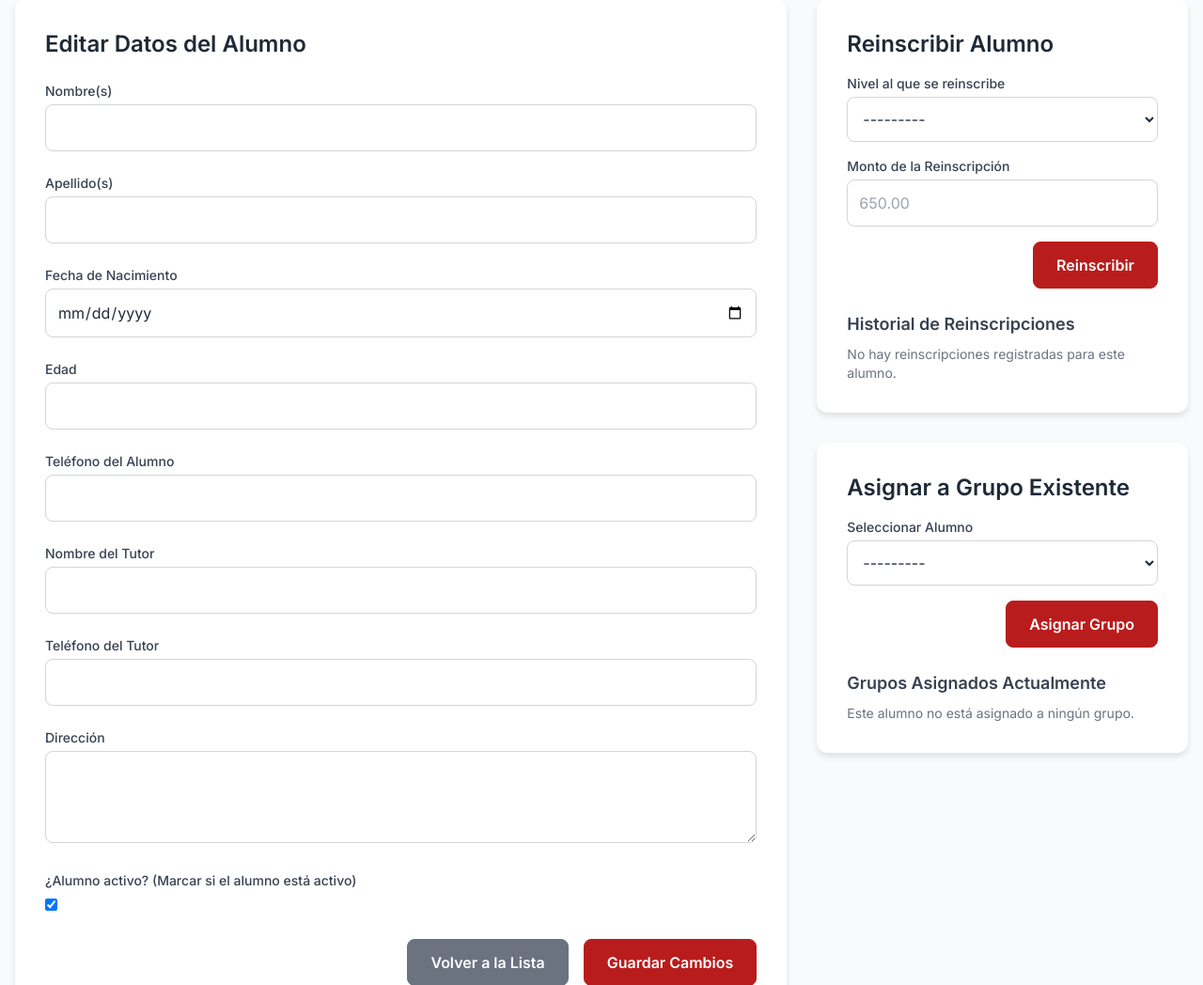
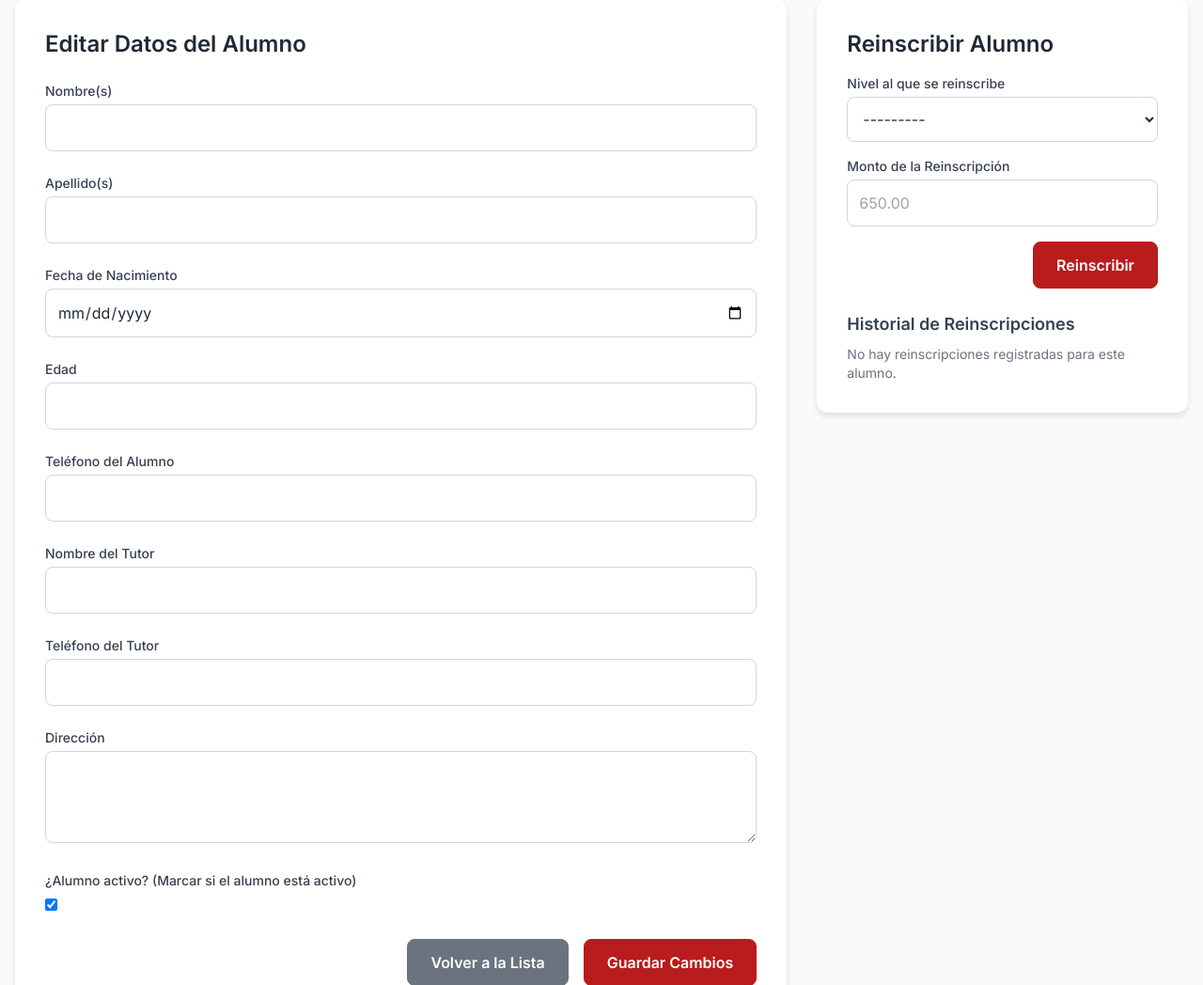
Before and after one commit to RVMiranda/CIA_APP, a Django app: template templates/alumnos/detalleAlumno.html in a window 1280 px wide. Shown: the part 193-1241 px from the top of the page at 94% size. Run offline with Django 3.2, Linux system fonts and the light colour scheme; the template is opened without the code that fills it: values that come from a table or form of the project are taken from there, others are empty; some libraries are stand-ins or nearby versions.

Commit message:
eliminado el agregar alumno a grupo desde su detalle

```diff
--- a/templates/alumnos/detalleAlumno.html
+++ b/templates/alumnos/detalleAlumno.html
@@ -110,51 +110,7 @@
                 {% endif %}
             </div>
 
-            <!-- Recuadro para Asignar Grupo -->
-            <div class="card">
-                <h2 class="text-2xl font-semibold text-gray-800 mb-4">Asignar a Grupo Existente</h2>
-                <form method="post" class="space-y-4">
-                    {% csrf_token %}
-                    {% for field in grupo_alumno_form %}
-                        <div class="form-field">
-                            <label for="{{ field.id_for_label }}" class="block text-sm font-medium text-gray-700 mb-1">
-                                {{ field.label }}
-                            </label>
-                            {{ field }}
-                            {% if field.help_text %}
-                                <p class="mt-1 text-sm text-gray-500">{{ field.help_text }}</p>
-                            {% endif %}
-                            {% for error in field.errors %}
-                                <p class="mt-1 text-sm text-red-600">{{ error }}</p>
-                            {% endfor %}
-                        </div>
-                    {% endfor %}
-                    {% if grupo_alumno_form.non_field_errors %}
-                        <div class="bg-red-100 border border-red-400 text-red-700 px-4 py-3 rounded relative" role="alert">
-                            <strong class="font-bold">¡Error en Asignación de Grupo!</strong>
-                            <ul class="mt-2 list-disc list-inside">
-                                {% for error in grupo_alumno_form.non_field_errors %}
-                                    <li>{{ error }}</li>
-                                {% endfor %}
-                            </ul>
-                        </div>
-                    {% endif %}
-                    <div class="flex justify-end">
-                        <button type="submit" name="submit_grupo_form" class="btn btn-primary">Asignar Grupo</button>
-                    </div>
-                </form>
 
-                <h3 class="text-lg font-semibold text-gray-700 mt-6 mb-2">Grupos Asignados Actualmente</h3>
-                {% if grupos_alumno %}
-                    <ul class="list-disc list-inside space-y-1 text-sm text-gray-600">
-                        {% for asignacion in grupos_alumno %}
-                            <li>{{ asignacion.grupo.nombre }} (Nivel: {{ asignacion.grupo.nivel.nombre }} - {{ asignacion.grupo.nivel.sub_nivel }}) - Asignado el {{ asignacion.fecha_asignacion|date:"d M Y" }}</li>
-                        {% endfor %}
-                    </ul>
-                {% else %}
-                    <p class="text-sm text-gray-500">Este alumno no está asignado a ningún grupo.</p>
-                {% endif %}
-            </div>
         </div>
     </div>
 {% endblock %}
--- a/templates/base/reciboPrint.html
+++ b/templates/base/reciboPrint.html
@@ -17,6 +17,7 @@
       <div class="recibo-container">
         <div class="recibo-header">
           <h2>AMÉRICA – Centro de Inglés</h2>
+          <img src="{% static 'images/logo_cia.png' %}" alt="logo del centro de ingles">
           <p class="recibo-numero">Recibo No. {{ object.pk|stringformat:"04d" }}</p>
         </div>
         <div class="recibo-content">
```
Also changed, not shown: alumnos/views.py (+5 -14 lines), static/images/logo_cia.png (added).
